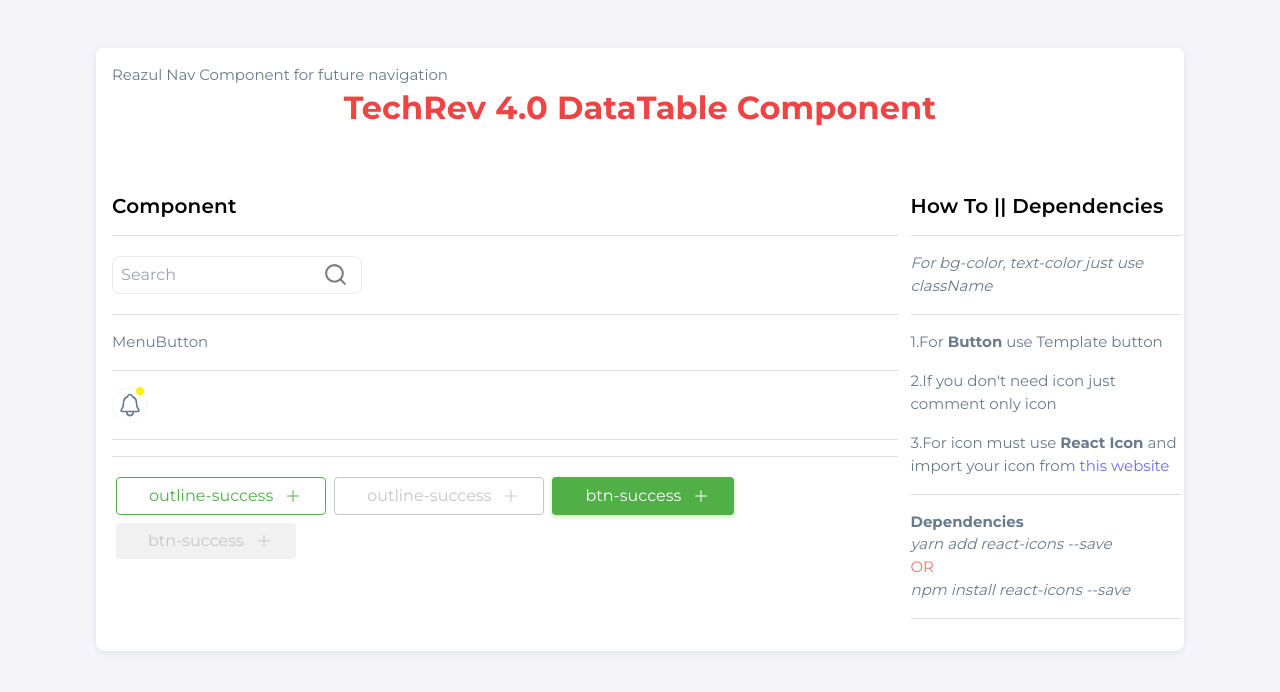
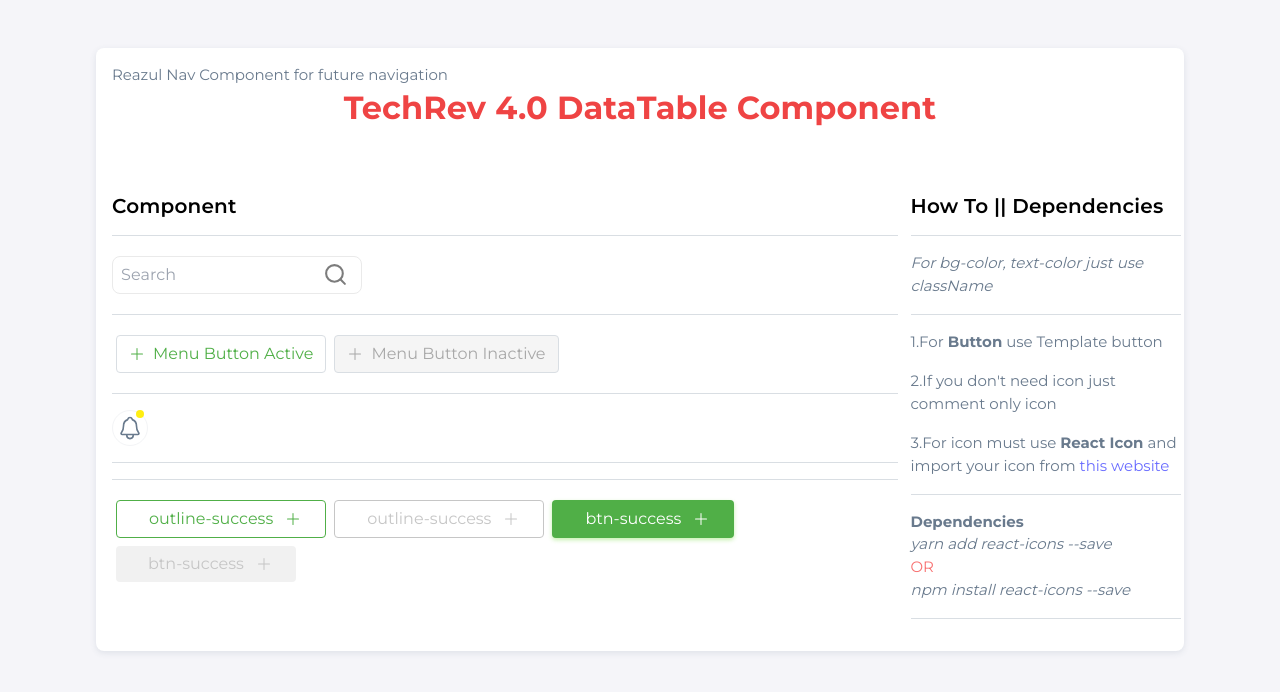
Before and after one commit to tekrev04/Breeze-Next-Component, a Next.js app: page /reazul/elements in a window 1280 px wide. Shown: the top 692 px of the page. Built offline with nearby package versions, Linux system fonts and the light colour scheme.

Commit message:
menuButton Component Complete

```diff
--- a/components/reazul/elements/index.js
+++ b/components/reazul/elements/index.js
@@ -1,5 +1,5 @@
 import React from "react";
-import TypographyComponent from "./typography";
+import TypographyComponent from "./typographyComponent";
 import ButtonComponent from "./buttonComponent";
 import { BsPlusLg } from "react-icons/bs";
 import SearchComponent from "./searchComponent";
@@ -16,11 +16,23 @@ function ElementsComponent() {
 
             {/* menu-button component */}
             <hr />
-            <MenuButtonComponent/>
+            <MenuButtonComponent
+                btnText={"Menu Button Active"}
+                btnIcon={<BsPlusLg />}
+                onClick={onClick}
+                isActive={true}
+            />
+
+            <MenuButtonComponent
+                btnText={"Menu Button Inactive"}
+                btnIcon={<BsPlusLg />}
+                onClick={onClick}
+                isActive={false}
+            />
 
             {/* notification component */}
             <hr />
-            <NotificationComponent hasNotification={false}/>
+            <NotificationComponent hasNotification={false} />
 
             <hr />
             {/* <TypographyComponent /> */}
--- a/components/reazul/elements/menuButtonComponent.js
+++ b/components/reazul/elements/menuButtonComponent.js
@@ -1,9 +1,18 @@
-import React from 'react'
+import React from "react";
 
-function MenuButtonComponent() {
-  return (
-    <div>MenuButton</div>
-  )
+function MenuButtonComponent(props) {
+    const { btnText, btnIcon, onClick, isActive } = props;
+
+    return (
+        <>
+            <button className={`btn border ${isActive === true ? "bg-white" : "bg-disable"}`} onClick={onClick}>
+                <div className={`flex ${isActive === true ? "text-success" : "text-disable"}`}>
+                    <span className="pt-1 pr-2">{btnIcon}</span>
+                    {btnText}
+                </div>
+            </button>
+        </>
+    );
 }
 
-export default MenuButtonComponent
+export default MenuButtonComponent;
--- a/components/reazul/elements/typography.js
+++ b/components/reazul/elements/typographyComponent.js
@@ -20,7 +20,7 @@ const text_info = "text-info";
 const text_warning = "text-warning";
 const text_danger = "text-danger";
 const text_dark = "text-dark";
-const text_deactive = "text-deactive";
+const text_disable = "text-disable";
 const text_white = "text-white";
 
 function TypographyComponent() {
@@ -112,9 +112,9 @@ function TypographyComponent() {
                             <p>text-dark</p>
                         </div>
                     </CopyToClipboard>
-                    <CopyToClipboard text={text_deactive} onCopy={() => alert(`${text_deactive}`)}>
-                        <div className="col-2 border text-deactive m-1 cursor-pointer">
-                            <p>text-deactive</p>
+                    <CopyToClipboard text={text_disable} onCopy={() => alert(`${text_disable}`)}>
+                        <div className="col-2 border text-disable m-1 cursor-pointer">
+                            <p>text-disable</p>
                         </div>
                     </CopyToClipboard>
                     <CopyToClipboard text={text_white} onCopy={() => alert(`${text_white}`)}>
@@ -123,8 +123,8 @@ function TypographyComponent() {
                         </div>
                     </CopyToClipboard>
 
-                    <div className="col-2 border text-deactive m-1 cursor-pointer">
-                        <p>text-deactive</p>
+                    <div className="col-2 border text-disable m-1 cursor-pointer">
+                        <p>text-disable</p>
                     </div>
                 </div>
             </section>
--- a/pages/reazul/elements/index.js
+++ b/pages/reazul/elements/index.js
@@ -1,5 +1,5 @@
 import ElementsComponent from "@/components/reazul/elements";
-import TypographyComponent from "@/components/reazul/elements/typography";
+import TypographyComponent from "@/components/reazul/elements/typographyComponent";
 import ReazulNavComponent from "@/components/reazul/navs/ReazulNavComponent";
 import React, { Component } from "react";
 
--- a/styles/global.css
+++ b/styles/global.css
@@ -49,6 +49,7 @@
     /* Others */
     --inactive: #7c7c7c;
     --disable: #eaeaea;
+    --text-disable: #a8a8a8;
     --bg-disable: #f5f5f5;
 
     --input-text: #a8a8a8;
@@ -208,8 +209,8 @@ h6 {
 .text-dark {
     color: var(--text-dark) !important;
 }
-.text-deactive {
-    color: var(---text-disable) !important;
+.text-disable {
+    color: var(--text-disable) !important;
 }
 .text-white {
     color: var(--text-white) !important;
```
